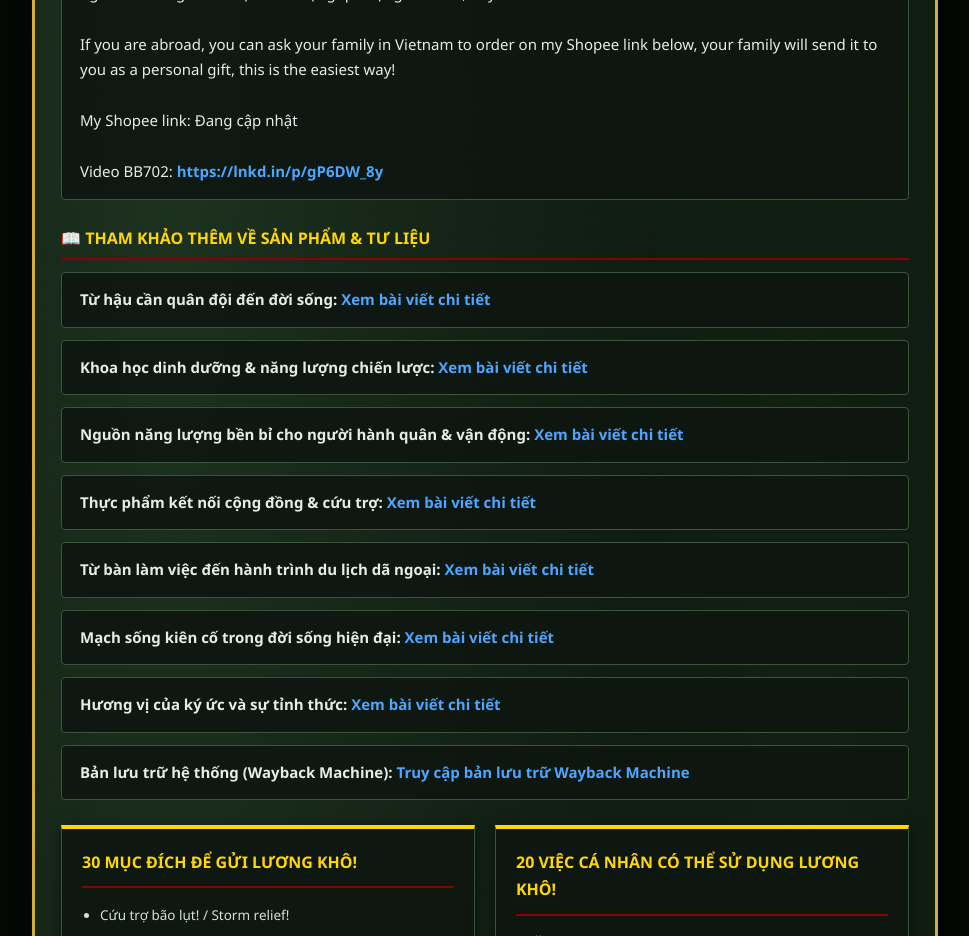
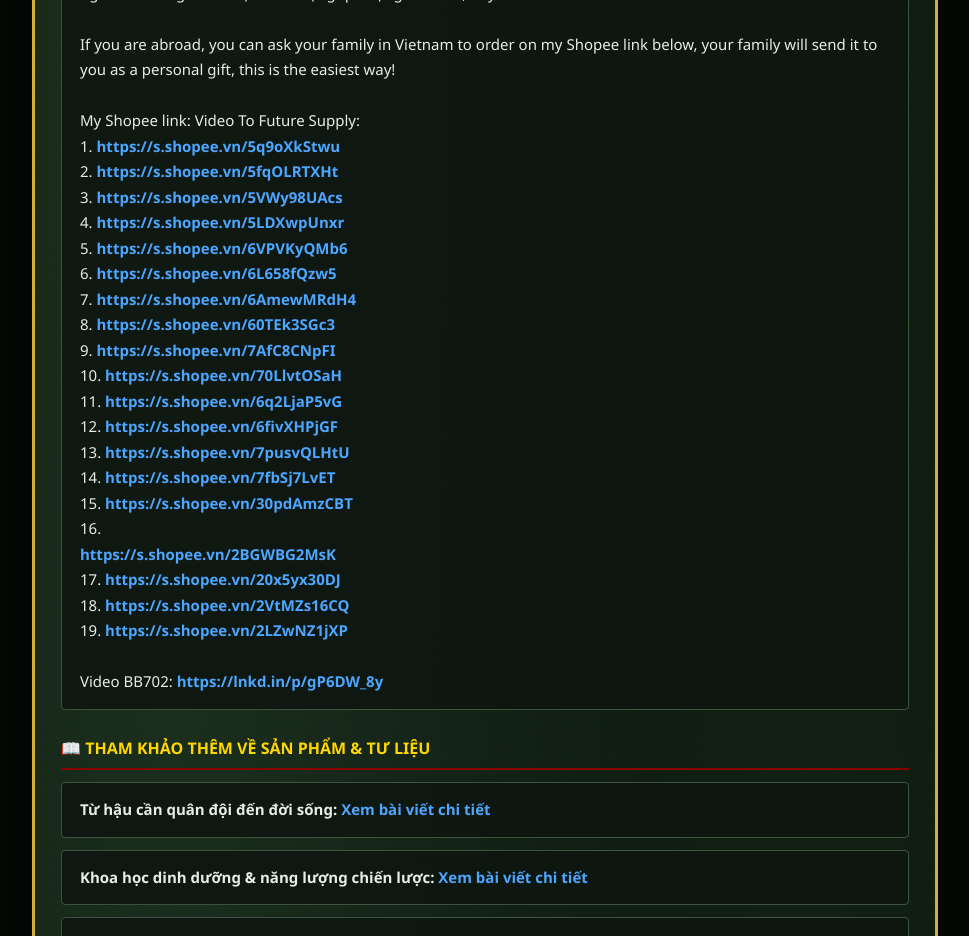
Before and after one commit to traidat7000-dev/Video-To-Future-Ecosystem-, a plain HTML site: page index.html in a window 1280 px wide. Shown: the part 1060-1996 px from the top of the page, without its empty margins (155-1124 px from the left). Drawn offline with Linux system fonts and the light colour scheme.

```diff
--- a/index.html
+++ b/index.html
@@ -375,7 +375,31 @@
         <strong>1d. Lương khô Quân đội nhân dân Việt Nam - BB702:</strong> Zalo: +84 865 660 958 - Zalo hiện tại có thể sử dụng toàn cầu: Tải Zalo trên App Store / Google Play, chọn mã nước của bạn (Mỹ +1, Nga +7, Úc +61...), nhập số điện thoại thật để nhận mã kích hoạt. Nếu không nhận được mã SMS, bạn chọn nhận mã bằng cuộc gọi. Zalo can now be used globally: Download Zalo on the App Store / Google Play, select your country code (USA +1, Russia +7, Australia +61...), enter your real phone number to receive the activation code. If you do not receive the SMS code, please choose to receive the code by call.<br><br>
         / Nếu bạn ở nước ngoài, bạn có thể nhờ người nhà ở Việt Nam đặt hàng trên Shopee theo link bên dưới của mình, người nhà sẽ gửi cho bạn theo dạng quà tặng cá nhân, đây là cách dễ nhất!<br><br>
         If you are abroad, you can ask your family in Vietnam to order on my Shopee link below, your family will send it to you as a personal gift, this is the easiest way!<br><br>
-        My Shopee link: Đang cập nhật<br><br>
+        My Shopee link:
+
+
+        Video To Future Supply:<br>
+        1. <a href="https://s.shopee.vn/5q9oXkStwu" target="_blank">https://s.shopee.vn/5q9oXkStwu</a><br>
+        2. <a href="https://s.shopee.vn/5fqOLRTXHt" target="_blank">https://s.shopee.vn/5fqOLRTXHt</a><br>
+        3. <a href="https://s.shopee.vn/5VWy98UAcs" target="_blank">https://s.shopee.vn/5VWy98UAcs</a><br>
+        4. <a href="https://s.shopee.vn/5LDXwpUnxr" target="_blank">https://s.shopee.vn/5LDXwpUnxr</a><br>
+        5. <a href="https://s.shopee.vn/6VPVKyQMb6" target="_blank">https://s.shopee.vn/6VPVKyQMb6</a><br>
+        6. <a href="https://s.shopee.vn/6L658fQzw5" target="_blank">https://s.shopee.vn/6L658fQzw5</a><br>
+        7. <a href="https://s.shopee.vn/6AmewMRdH4" target="_blank">https://s.shopee.vn/6AmewMRdH4</a><br>
+        8. <a href="https://s.shopee.vn/60TEk3SGc3" target="_blank">https://s.shopee.vn/60TEk3SGc3</a><br>
+        9. <a href="https://s.shopee.vn/7AfC8CNpFI" target="_blank">https://s.shopee.vn/7AfC8CNpFI</a><br>
+        10. <a href="https://s.shopee.vn/70LlvtOSaH" target="_blank">https://s.shopee.vn/70LlvtOSaH</a><br>
+        11. <a href="https://s.shopee.vn/6q2LjaP5vG" target="_blank">https://s.shopee.vn/6q2LjaP5vG</a><br>
+        12. <a href="https://s.shopee.vn/6fivXHPjGF" target="_blank">https://s.shopee.vn/6fivXHPjGF</a><br>
+        13. <a href="https://s.shopee.vn/7pusvQLHtU" target="_blank">https://s.shopee.vn/7pusvQLHtU</a><br>
+        14. <a href="https://s.shopee.vn/7fbSj7LvET" target="_blank">https://s.shopee.vn/7fbSj7LvET</a><br>
+        15. <a href="https://s.shopee.vn/30pdAmzCBT" target="_blank">https://s.shopee.vn/30pdAmzCBT</a><br>
+        16. <br><a href="https://s.shopee.vn/2BGWBG2MsK" target="_blank">https://s.shopee.vn/2BGWBG2MsK</a><br>
+        17. <a href="https://s.shopee.vn/20x5yx30DJ" target="_blank">https://s.shopee.vn/20x5yx30DJ</a><br>
+        18. <a href="https://s.shopee.vn/2VtMZs16CQ" target="_blank">https://s.shopee.vn/2VtMZs16CQ</a><br>
+        19. <a href="https://s.shopee.vn/2LZwNZ1jXP" target="_blank">https://s.shopee.vn/2LZwNZ1jXP</a><br><br>
+
+
         Video BB702: <a href="https://lnkd.in/p/gP6DW_8y" target="_blank">https://lnkd.in/p/gP6DW_8y</a>
       </li>
     </ul>
```
